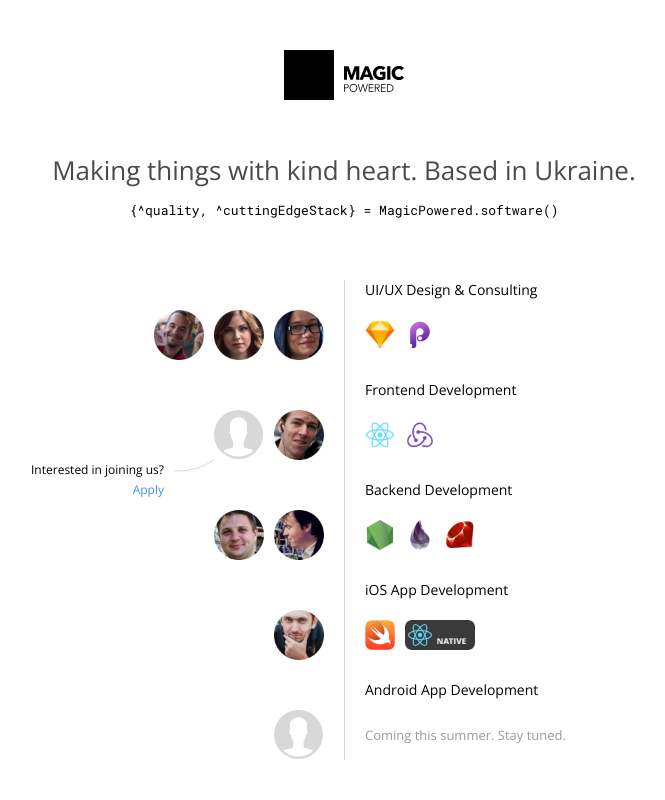
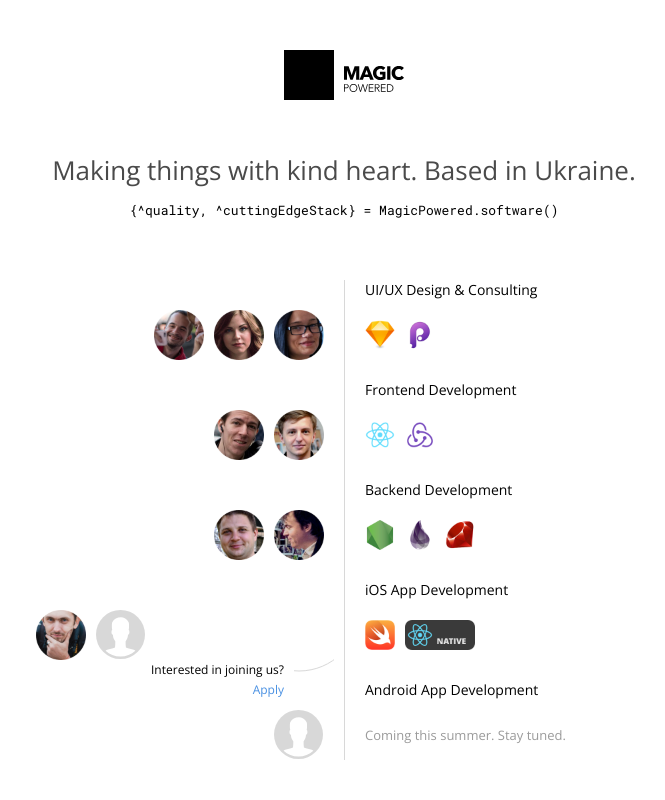
Before and after one commit to yondermon/magicpowered, a plain HTML site: page index.html in a window 1280 px wide. Shown: the top 800 px of the page, without its empty margins (296-961 px from the left). Drawn offline with nearby package versions, Linux system fonts and the light colour scheme.

Commit message:
Andrew added to team list

```diff
--- a/assets/style.css
+++ b/assets/style.css
@@ -137,6 +137,7 @@ body a {
 .dev-team__person--taya {background-image: url('/assets/people/taya.png');}
 .dev-team__person--avatar {background-image: url('/assets/we-are-hiring.svg');}
 .dev-team__person--eugene {background-image: url('/assets/people/eugene.png');}
+.dev-team__person--andrew {background-image: url('/assets/people/andrew.png');}
 .dev-team__person--denis {background-image: url('/assets/people/denis.png');}
 .dev-team__person--victor {background-image: url('/assets/people/victor.png');}
 .dev-team__person--gleb {background-image: url('/assets/people/gleb.png');}
--- a/index.html
+++ b/index.html
@@ -31,12 +31,8 @@
 	<div class='dev-stack__icon dev-stack__icon--es6'></div>
       </div>
       <div class='dev-team dev-team--vertical'>
+        <div class='dev-team__person dev-team__person--andrew'></div>
         <div class='dev-team__person dev-team__person--eugene'></div>
-        <div class='dev-team__person dev-team__person--avatar dev-team--margin'></div>
-        <div class='dev-team__hiring'>
-          Interested&nbsp;in joining&nbsp;us?<br/>
-          <a href='mailto:careers@magicpowered.com.ua' class='dev-team__hiring-apply'>Apply</a>
-        </div>
       </div>
       <div class='dev-stack'>
         <div class='dev-stack__name'>Backend Development</div>
@@ -55,6 +51,11 @@
       </div>
       <div class='dev-team'>
         <div class='dev-team__person dev-team__person--gleb'></div>
+        <div class='dev-team__person dev-team__person--avatar dev-team--margin'></div>
+        <div class='dev-team__hiring'>
+          Interested&nbsp;in joining&nbsp;us?<br/>
+          <a href='mailto:careers@magicpowered.com.ua' class='dev-team__hiring-apply'>Apply</a>
+        </div>
       </div>
       <div class='dev-stack'>
         <div class='dev-stack__name'>Android App Development</div>
```
